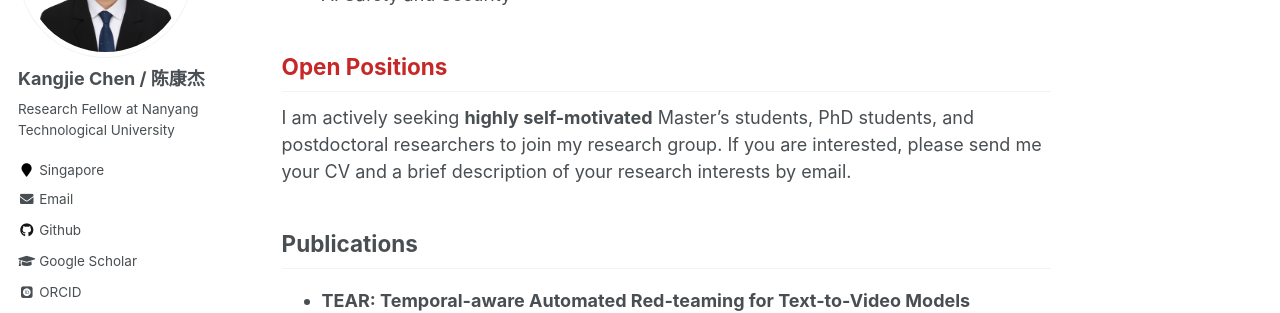
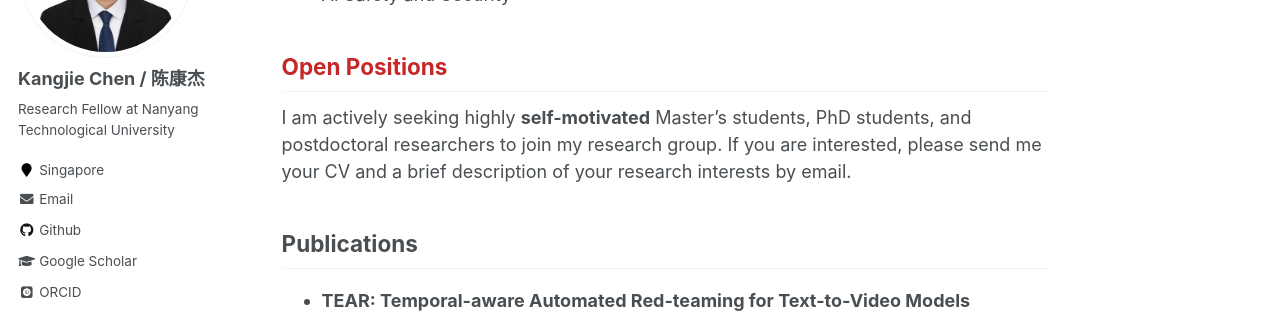
Before and after one commit to kangjie-chen/kangjie-chen.github.io, a Jekyll site: the page built from _pages/about.md, in a window 1280 px wide and 900 px high, scrolled down 421 px. Shown: the part 153-466 px from the top of the window. Built offline with Jekyll 4.4.1, drawn with Linux system fonts in a browser that asks for light colours; some web fonts are replaced.

```diff
--- a/_pages/about.md
+++ b/_pages/about.md
@@ -22,7 +22,7 @@ I am currently a Research Fellow at [Digital Trust Centre](https://www.ntu.edu.s
 
 
 <h2 style="color:#c62828;">Open Positions</h2>
-I am actively seeking **highly self-motivated** Master’s students, PhD students, and postdoctoral researchers to join my research group. If you are interested, please send me your CV and a brief description of your research interests by email.
+I am actively seeking highly **self-motivated** Master’s students, PhD students, and postdoctoral researchers to join my research group. If you are interested, please send me your CV and a brief description of your research interests by email.
 
 
 ## Publications
```
